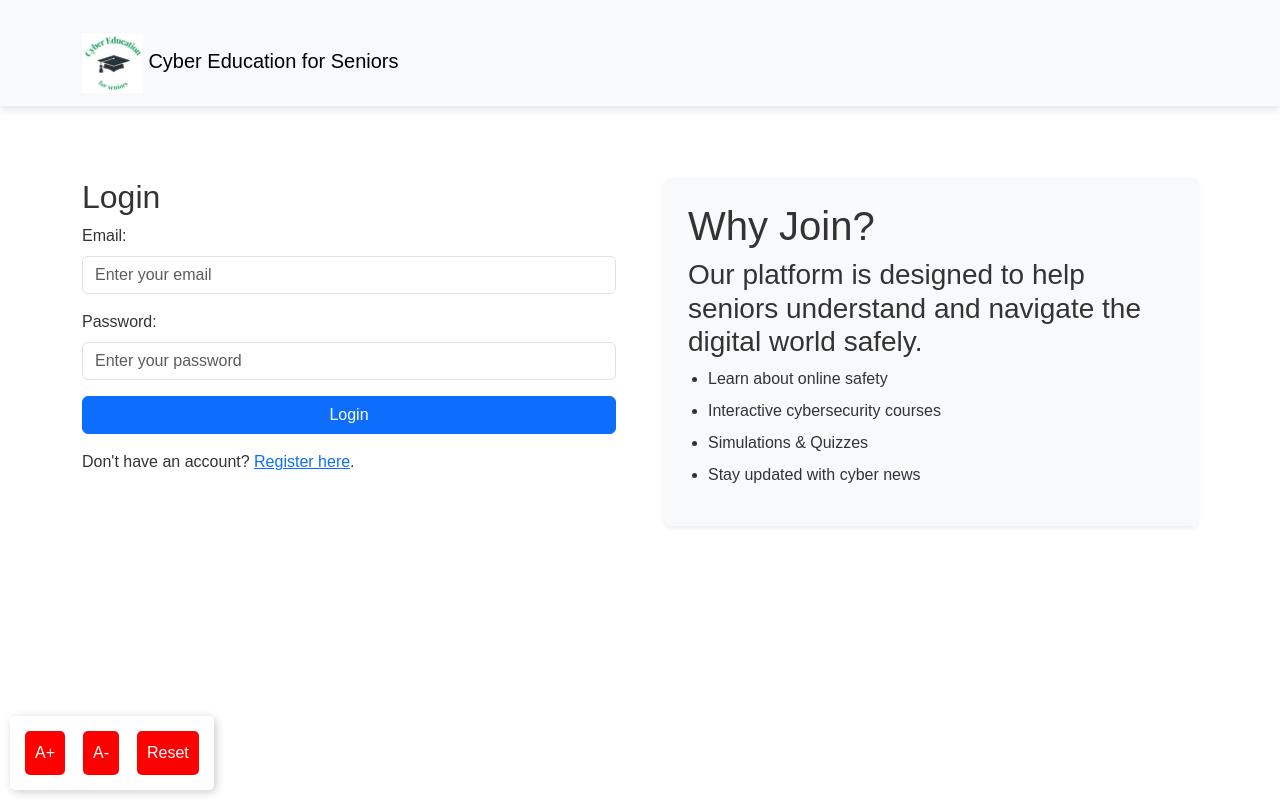
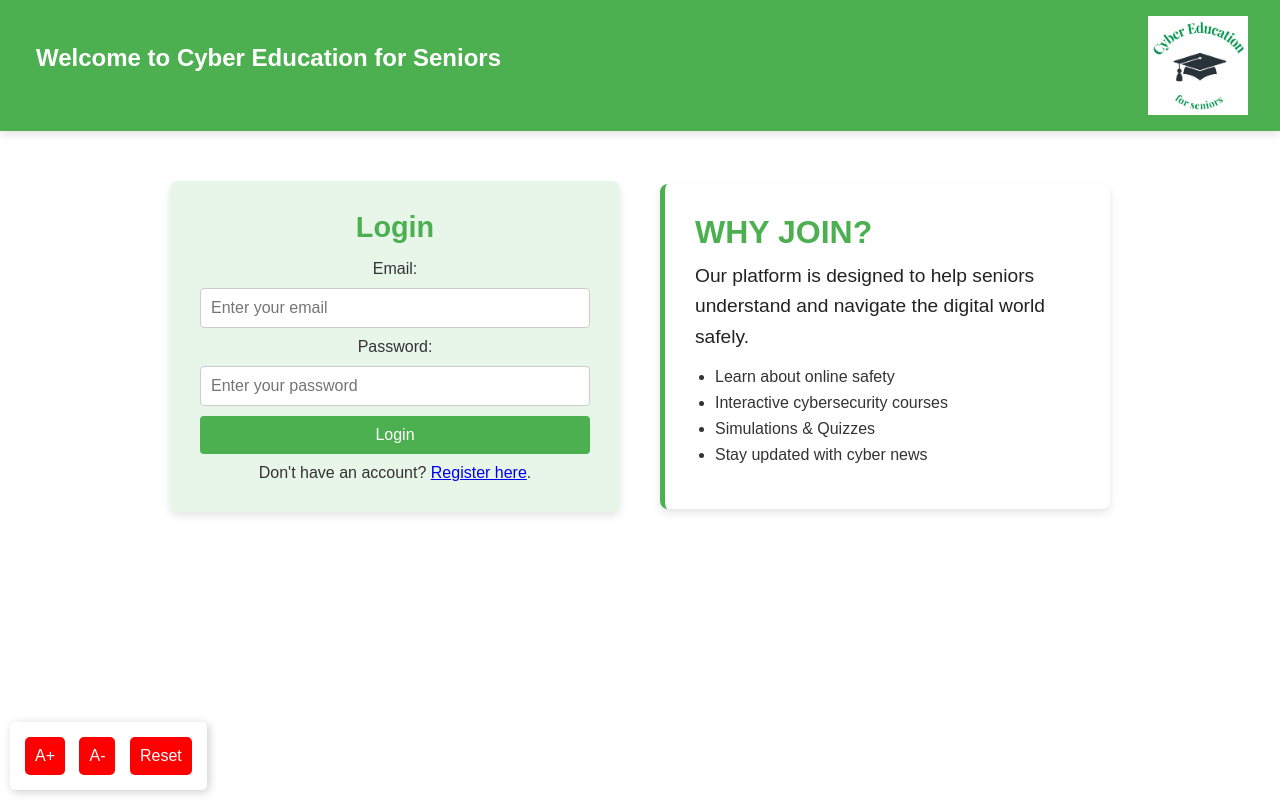
Before and after one commit to amritbajwa03/project, a plain HTML site: page login.html in a window 1280 px wide. Drawn offline with nearby package versions, Linux system fonts and the light colour scheme; a script that the page names is missing.

Commit message:
Update login.html

```diff
--- a/login.html
+++ b/login.html
@@ -5,68 +5,45 @@
   <meta charset="UTF-8">
   <meta name="viewport" content="width=device-width, initial-scale=1.0">
   <title>Cyber Education for Seniors</title>
-  <link href="https://cdn.jsdelivr.net/npm/bootstrap@5.3.2/dist/css/bootstrap.min.css" rel="stylesheet">
   <link rel="stylesheet" href="style.css">
   <script type="module" src="login.js" defer></script>
   <script src="font.js"></script>
   <script>
-    (function () {
-      if (!window.chatbase || window.chatbase("getState") !== "initialized") {
-        window.chatbase = (...arguments) => {
-          if (!window.chatbase.q) { window.chatbase.q = [] }
-          window.chatbase.q.push(arguments)
-        };
-        window.chatbase = new Proxy(window.chatbase, {
-          get(target, prop) {
-            if (prop === "q") { return target.q }
-            return (...args) => target(prop, ...args)
-          }
-        });
-      }
-      const onLoad = function () {
-        const script = document.createElement("script");
-        script.src = "https://www.chatbase.co/embed.min.js";
-        script.id = "sdGRnYvvnVtSwPrw0j8vh";
-        script.domain = "www.chatbase.co";
-        document.body.appendChild(script);
-      };
-      if (document.readyState === "complete") { onLoad() } else { window.addEventListener("load", onLoad) }
-    })();
+    (function () { if (!window.chatbase || window.chatbase("getState") !== "initialized") { window.chatbase = (...arguments) => { if (!window.chatbase.q) { window.chatbase.q = [] } window.chatbase.q.push(arguments) }; window.chatbase = new Proxy(window.chatbase, { get(target, prop) { if (prop === "q") { return target.q } return (...args) => target(prop, ...args) } }) } const onLoad = function () { const script = document.createElement("script"); script.src = "https://www.chatbase.co/embed.min.js"; script.id = "sdGRnYvvnVtSwPrw0j8vh"; script.domain = "www.chatbase.co"; document.body.appendChild(script) }; if (document.readyState === "complete") { onLoad() } else { window.addEventListener("load", onLoad) } })();
 </script>
 </head>
 
 <body>
-  <nav class="navbar navbar-expand-lg navbar-light bg-light mb-4">
-    <div class="container">
-      <a class="navbar-brand" href="#">
-        <img src="logo.png" alt="Cyber Education Logo" class="img-fluid" style="max-height: 60px;">
-        Cyber Education for Seniors
-      </a>
+
+  <nav class="navbar">
+    <ul>
+      <h1>Welcome to Cyber Education for Seniors</h1>
+    </ul>
+    <div class="logo-container">
+      <img src="logo.png" alt="Cyber Education Logo" class="small-logo">
     </div>
   </nav>
 
-  <div class="container py-5">
-    <div class="row g-5">
-      <div class="col-lg-6 col-md-12">
+
+
+  <div class="login-container">
+    <!-- Login Section -->
+    <section class="login-section">
       <h2>Login</h2>
       <form action="login.html">
-          <div class="mb-3">
-            <label for="email" class="form-label">Email:</label>
-            <input type="email" class="form-control" id="email" name="email" placeholder="Enter your email" required>
-          </div>
+        <label for="email">Email:</label>
+        <input type="email" id="email" name="email" placeholder="Enter your email" required>
 
-          <div class="mb-3">
-            <label for="password" class="form-label">Password:</label>
-            <input type="password" class="form-control" id="password" name="password" placeholder="Enter your password" required>
-          </div>
+        <label for="password">Password:</label>
+        <input type="password" id="password" name="password" placeholder="Enter your password" required>
 
-          <button id="submit" type="submit" class="btn btn-primary w-100">Login</button>
+        <button id="submit" type="submit">Login</button>
       </form>
-        <p class="mt-3">Don't have an account? <a href="register.html">Register here</a>.</p>
-      </div>
+      <p>Don't have an account? <a href="register.html">Register here</a>.</p>
+    </section>
 
-      <div class="col-lg-6 col-md-12">
-        <div class="bg-light p-4 rounded shadow-sm">
+    <!-- Information Section -->
+    <section class="login-box">
       <h1>Why Join?</h1>
       <h3>Our platform is designed to help seniors understand and navigate the digital world safely.</h3>
       <ul>
@@ -75,20 +52,17 @@
         <li>Simulations & Quizzes</li>
         <li>Stay updated with cyber news</li>
       </ul>
-        </div>
-      </div>
-    </div>
+    </section>
   </div>
 
-  <div class="container text-center mb-5">
-    <div id="font-controls" class="d-inline-flex gap-2">
-      <button class="btn btn-outline-secondary" onclick="changeFontSize('increase')">A+</button>
-      <button class="btn btn-outline-secondary" onclick="changeFontSize('decrease')">A-</button>
-      <button class="btn btn-outline-secondary" onclick="changeFontSize('reset')">Reset</button>
-    </div>
+  <!-- Font Control -->
+  <div id="font-controls">
+    <button onclick="changeFontSize('increase')">A+</button>
+    <button onclick="changeFontSize('decrease')">A-</button>
+    <button onclick="changeFontSize('reset')">Reset</button>
   </div>
 
-  <script src="https://cdn.jsdelivr.net/npm/bootstrap@5.3.2/dist/js/bootstrap.bundle.min.js"></script>
+
 </body>
 
 </html>
```
Lines whose indentation alone changed are shown as unchanged.
